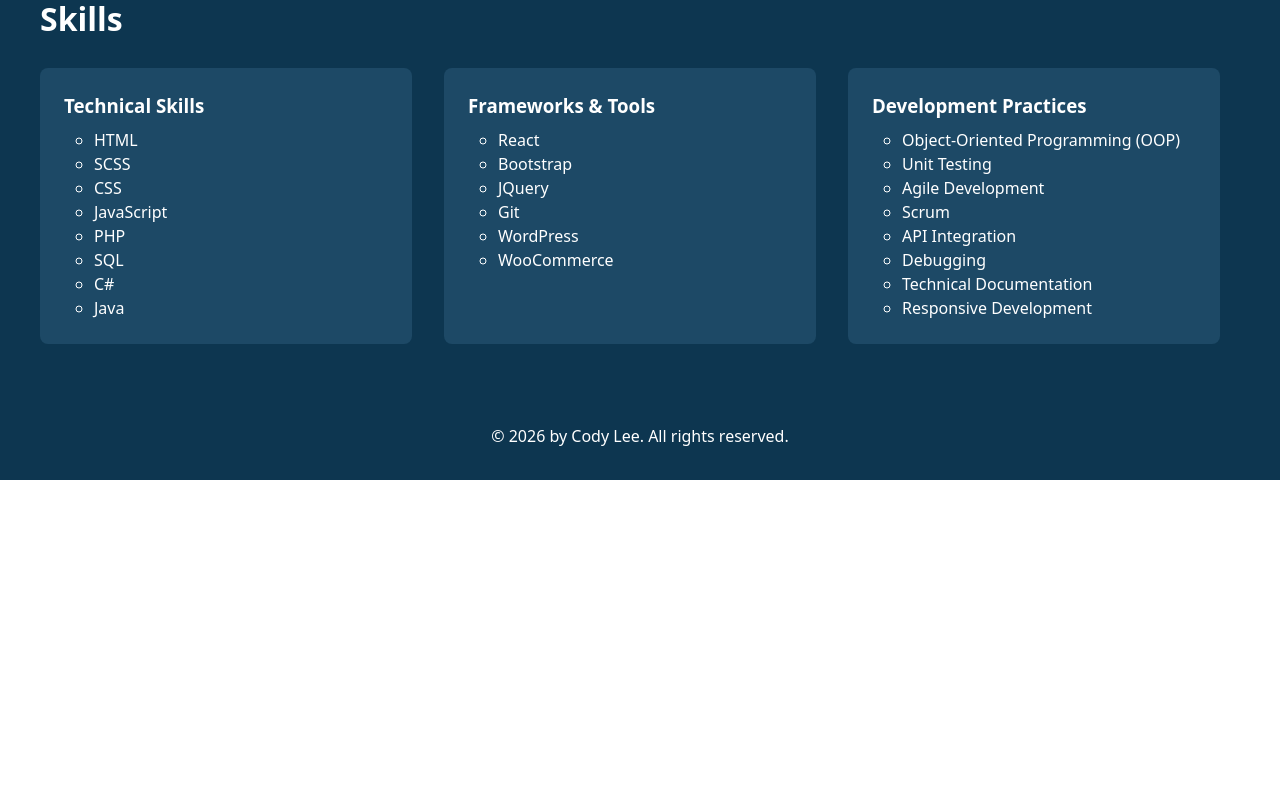
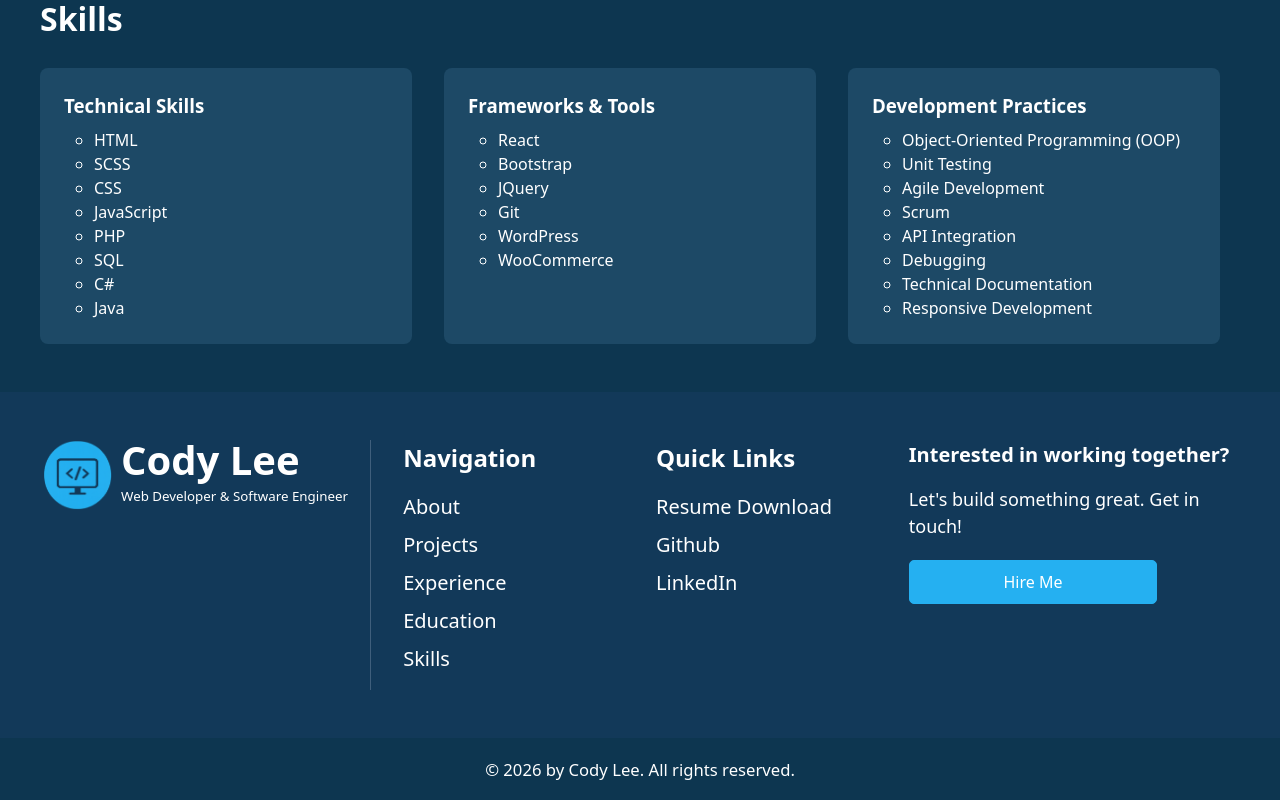
Before and after one commit to leecodya/react-portfolio, a React (Vite) app: page / in a window 1280 px wide. Shown: the part 3689-4489 px from the top of the page. Before the commit the page ends 4169 px from the top, so only its background shows below. Built offline with nearby package versions, Linux system fonts and the light colour scheme.

Commit message:
added content to footer

```diff
--- a/src/components/Footer.css
+++ b/src/components/Footer.css
@@ -1,10 +1,130 @@
 footer {
-    padding: 2rem 0;
+    padding: 3em 0;
+    background-color: #123959;
+    color: white;
+
+    @media (max-width: 768px) {
+        padding: 1.5em 0;
+    }
+
+    ul {
+        list-style: none;
+        padding: 0;
+
+        li {
+            margin-bottom: 0.5rem;
+
+            a {
+                color: white;
+                text-decoration: none;
+                font-size: 20px;
+
+                &:hover,
+                &:focus {
+                    text-decoration: underline;
+                    color: white;
+                }
+            }
+        }
+    }
+
+    .footer-flex {
+        display: flex;
+        gap: 2rem;
+        justify-content: space-between;
+
+        .name-col {
+            position: relative;
+            width: 30%;
+
+            &:after {
+                content: "";
+                position: absolute;
+                right: 0;
+                top: 0;
+                height: 100%;
+                width: 1px;
+                background-color: #aab8cc;
+                opacity: 0.3;
+
+                @media (max-width: 768px) {
+                    display: none;
+                }
+            }
+
+            img {
+                width: 76px;
+                height: 70px;
+                display: block;
+                float: left;
+                margin-right: 5px;
+            }
+
+            /* span {
+                font-weight: 600;
+                font-size: 1.2em;
+                text-align: left;
+            } */
+            h2 {
+                font-size: 40px;
+                margin-bottom: 0.4rem;
+                color: white;
+                line-height: 1;
+            }
+            p {
+                font-size: smaller;
+            }
+        }
+
+        .nav-col {
+            width: 20%;
+        }
+
+        .quick-links-col {
+            width: 20%;
+        }
+
+        .collab-col {
+            width: 30%;
+
+            h3 {
+                font-size: 20px;
+            }
+
+            p {
+                margin-bottom: 20px;
+                font-size: 18px;
+            }
+
+            button {
+                padding: 0;
+                border: none;
+                width: 75%;
+
+                a {
+                    background-color: #25b0f1;
+                    border-radius: 5px;
+                    border: 1px solid #25b0f1;
+                    padding: 0.6em 1.5em;
+                    font-size: 1em;
+                    font-weight: 500;
+                    font-family: inherit;
+                    color: white;
+                    display: block;
+                    width: 100%;
+                }
+            }
+        }
+
+        h3 {
+            margin-bottom: 1rem;
+            font-size: 24px;
+        }
+    }
+}
+.copyright {
+    padding: 1rem 0;
     background-color: #0d3650;
     color: white;
     text-align: center;
-
-    @media (max-width: 768px) {
-        padding: 2rem 0;
-    }
 }
--- a/src/components/Footer.jsx
+++ b/src/components/Footer.jsx
@@ -1,9 +1,47 @@
-import './Footer.css'
+import './Footer.css';
+import projectsIcon from '../assets/project-icon.png';
+import TechnicalResume from '../assets/Technical-Developer.pdf';
 
 export default function Footer() {
     return (
-        <footer>
-            &copy; 2026 by Cody Lee. All rights reserved.
-        </footer>
+        <>
+            <footer>
+                <div className="container">
+                    <div className="footer-flex">
+                        <div className="name-col">
+                            <img src={projectsIcon} alt="Project Icon" />
+                            <h2>Cody Lee</h2>
+                            <p>Web Developer & Software Engineer</p>
+                        </div>
+                        <div className="nav-col">
+                            <h3>Navigation</h3>
+                            <ul>
+                                <li><a href="#about">About</a></li>
+                                <li><a href="#projects">Projects</a></li>
+                                <li><a href="#experience">Experience</a></li>
+                                <li><a href="#education">Education</a></li>
+                                <li><a href="#skills">Skills</a></li>
+                            </ul>
+                        </div>
+                        <div className="quick-links-col">
+                            <h3>Quick Links</h3>
+                            <ul>
+                                <li><a href={TechnicalResume} download>Resume Download</a></li>
+                                <li><a href="https://github.com/leecodya" target="_blank" rel="noopener noreferrer">Github</a></li>
+                                <li><a href="https://www.linkedin.com/in/cody-lee-a83629143/" target="_blank" rel="noopener noreferrer">LinkedIn</a></li>
+                            </ul>
+                        </div>
+                        <div className="collab-col">
+                            <h3>Interested in working together?</h3>
+                            <p>Let's build something great. Get in touch!</p>
+                            <button><a href="https://www.fiverr.com/s/NNjvrzo" target="_blank" rel="noopener noreferrer">Hire Me</a></button>
+                        </div>
+                    </div>
+                </div>
+            </footer>
+            <div className="copyright">
+                <p><small>&copy; 2026 by Cody Lee. All rights reserved.</small></p>
+            </div>
+        </>
     )
 }
```
